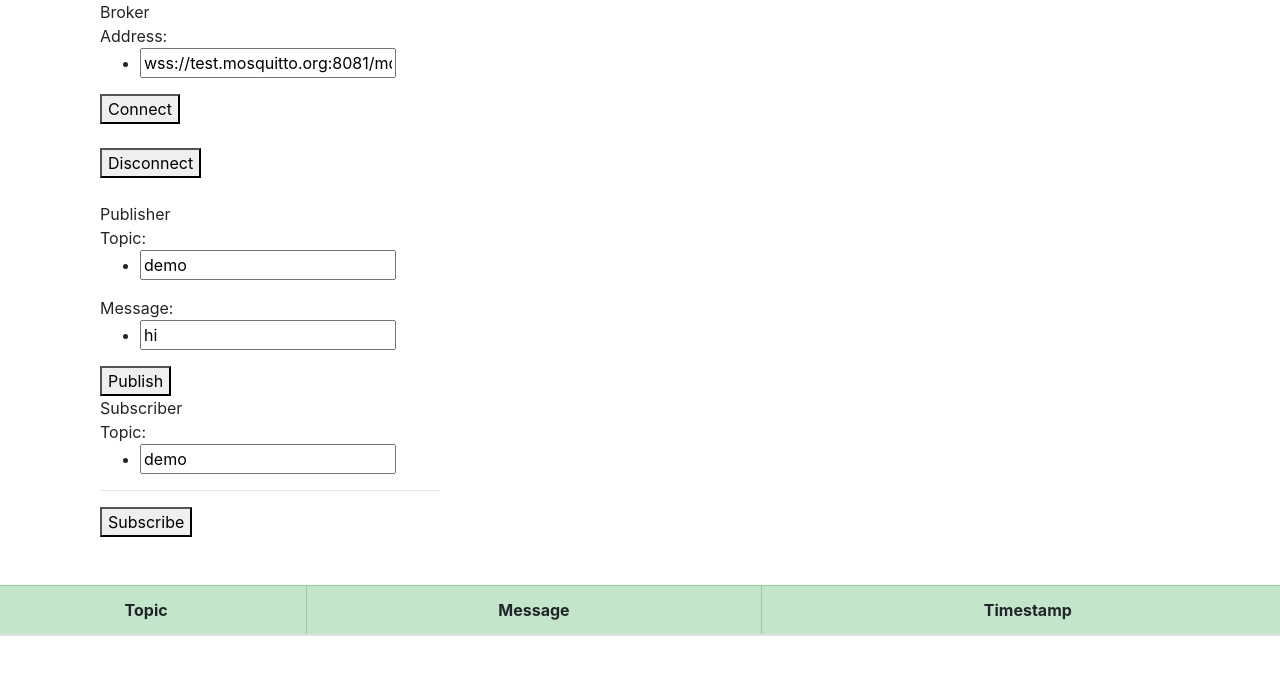
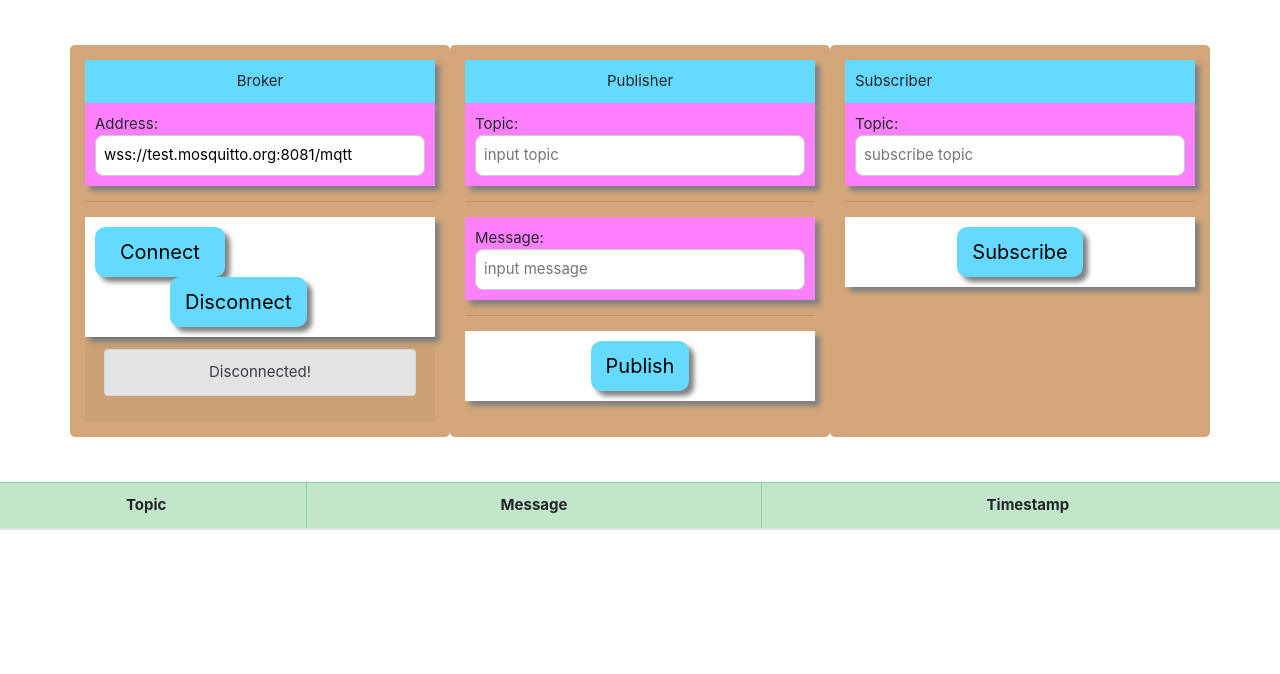
Before and after one commit to jienxiya/paho-mqtt.github.io, a website: page index.html in a window 1280 px wide. Drawn offline with nearby package versions, Linux system fonts and the light colour scheme; some packages are replaced by stand-ins of ours; a script that the page names is missing.

Commit message:
with design

```diff
--- a/index.html
+++ b/index.html
@@ -5,6 +5,7 @@
 	<meta http-equiv="X-UA-Compatible" content="IE=EmulateIE7; IE=EmulateIE9">
     <meta http-equiv="Content-Type" content="text/html; charset=utf-8" />
     <meta name="viewport" content="width=device-width, initial-scale=1, maximum-scale=1.0, user-scalable=no" />
+    <link rel="stylesheet" href="https://www.w3schools.com/w3css/4/w3.css">
     <link rel="shortcut icon" href=http://www.freshdesignweb.com/wp-content/themes/fv24/images/icon.ico />
     <script src="https://maps.googleapis.com/maps/api/js?key=AIzaSyBu5nZKbeK-WHQ70oqOWo-_4VmwOwKP9YQ"></script>
     <link rel="stylesheet" href="https://maxcdn.bootstrapcdn.com/bootstrap/4.3.1/css/bootstrap.min.css">
@@ -12,59 +13,105 @@
     <script src="https://cdnjs.cloudflare.com/ajax/libs/popper.js/1.14.7/umd/popper.min.js"></script>
     <script src="https://maxcdn.bootstrapcdn.com/bootstrap/4.3.1/js/bootstrap.min.js"></script>
 </head>
+<style type="text/css">
+	.header{
+		background-color: #66d9ff;
+		padding: 10px;
+		box-shadow: 5px 5px 5px grey;
+	}
+	.theme-topic{
+		background-color: #ff80ff;
+		padding: 10px;
+		box-shadow: 5px 5px 5px grey;
+	}
+	button {
+		display: inline-block;
+		padding: 10px 15px;
+		font-size: 20px;
+		cursor: pointer;
+		text-align: center;
+		text-decoration: none;
+		outline: none;
+		color: black;
+		background-color: #66d9ff;
+		border: none;
+		border-radius: 10px;
+		box-shadow: 5px 5px 5px grey;
+		}
 
+	button:hover {background-color: #ff80ff}
+
+	button:active {
+		background-color: #ff80ff;
+		box-shadow: 5px 5px 5px grey;
+		transform: translateY(4px);
+		}
+	#btn-disconnect{
+		margin-left: 75px;
+	}
+	#btn-connect{
+		padding-left: 25px;
+		padding-right: 25px;
+	}
+	.btn-background{
+		background-color: #fff;
+		padding: 10px;
+		box-shadow: 5px 5px 5px grey;
+	}
+	.col-sm-4{
+		background-color: #d2a679;
+		padding: 15px;
+		border: none;
+		border-radius: 5px;
+	}
+
+</style>
 <body>
+<div>
 
+</div>
+<br><br>
 <div class="container">
+	<div class="row">
 		<div class="col-sm-4">
-			<!-- <div class="plan plan1"> -->
-	            <div class="header">Broker</div>
-	            	<div class="theme-topic">Address:</div>
-		            <ul>
-		                <li><input type="text" id="address" value="wss://test.mosquitto.org:8081/mqtt"></li>
-		            </ul>
+				<center><div class="header">Broker</div></center>
+	            	<div class="theme-topic">Address: <input class="w3-input w3-border w3-round-large" type="text" id="address" value="wss://test.mosquitto.org:8081/mqtt"></div>
 
-	            	<button class="signup" id="btn-connect">Connect</button>
-	            <br><br>
+	           <hr>
+	          	<div class="btn-background">
+	          		<button class="signup" id="btn-connect">Connect</button>
 	            	<button class="signup" id="btn-disconnect">Disconnect</button>
-	            <br><br>
-	           		<!-- <div class="card-footer">
+	          	</div>
+	           		<div class="card-footer">
 	                    <div id="status" class="text-center alert alert-secondary">
 	                        Disconnected!
 	                    </div>
-	                </div> -->
+	                </div>
 	       </div>
-		<!-- </div> -->
 
 		<div class="col-sm-4">
-				<!-- <div class="plan plan3"> -->
-		            <div class="header">Publisher</div>
-		            	<div class="theme-topic">Topic:</div>
-			            <ul>
-			                <li><input type="text" id="topic" value="demo"></li>
-			            </ul>
-		            <div class="theme-topic">Message:</div>
-			            <ul>
-			                <li><input type="text" id="message" value="hi"></li>
-			            </ul>
+		            <center><div class="header">Publisher</div></center>
+		            	<div class="theme-topic">Topic: <input class="w3-input w3-border w3-round-large" type="text" id="topic" placeholder="input topic"></div>
+		            <hr>
+		            <div class="theme-topic">Message: <input class="w3-input w3-border w3-round-large" type="text" id="message" placeholder="input message"></div>
+			        <hr>
+			        <div class="btn-background">
+			        	<center><button class="signup" id="btn-publish">Publish</button></center>
+			        </div>
 
-		            	<button class="signup" id="btn-publish">Publish</button>
         </div>
-		<!-- </div> -->
 
 		<div class="col-sm-4">
-			<!-- <div class="plan plan4"> -->
             	<div class="header">Subscriber</div>
 
-            		<div class="theme-topic">Topic:</div>
-			            <ul>
-			                <li><input type="text" id="topic-sub" value="demo"></li>
+            	<div class="theme-topic">Topic: <input class="w3-input w3-border w3-round-large" type="text" id="topic-sub" placeholder="subscribe topic"></div>
+            	<hr>
+            	<div class="btn-background">
+            		<center><button class="signup" id="btn-subscribe">Subscribe</button></center>
+            	</div>
 
-			            </ul>
-            <hr>
-            	<button  class="signup" id="btn-subscribe">Subscribe</button>
-        <!-- </div> -->
 		</div>
+</div>
 </div>
 
 <br><br>
--- a/scripts/controller.js
+++ b/scripts/controller.js
@@ -5,16 +5,18 @@ $('#btn-connect').click(function(){
    $("#status").text("Connecting...");
 
   client.on("connect", function(){
-    //  $("#status").text("Successfully connected!!!!");
+     $("#status").text("Successfully connected!!!!");
 
-    // Swal.fire({
-    //   position: 'center',
-    //   type: 'success!!',
-    //   title: 'your sucessfully connected to the broker!',
-    //   showConfirmButton: false,
-    //   timer: 2000
-    //   })
+    Swal.fire({
+      position: 'center',
+      type: 'success!!',
+      title: 'your sucessfully connected to the broker!',
+      showConfirmButton: false,
+      timer: 2000
+      })
+    // $("#status").text
     console.log("success");
+
   });
 
   $("#btn-disconnect").click(function() {
```
